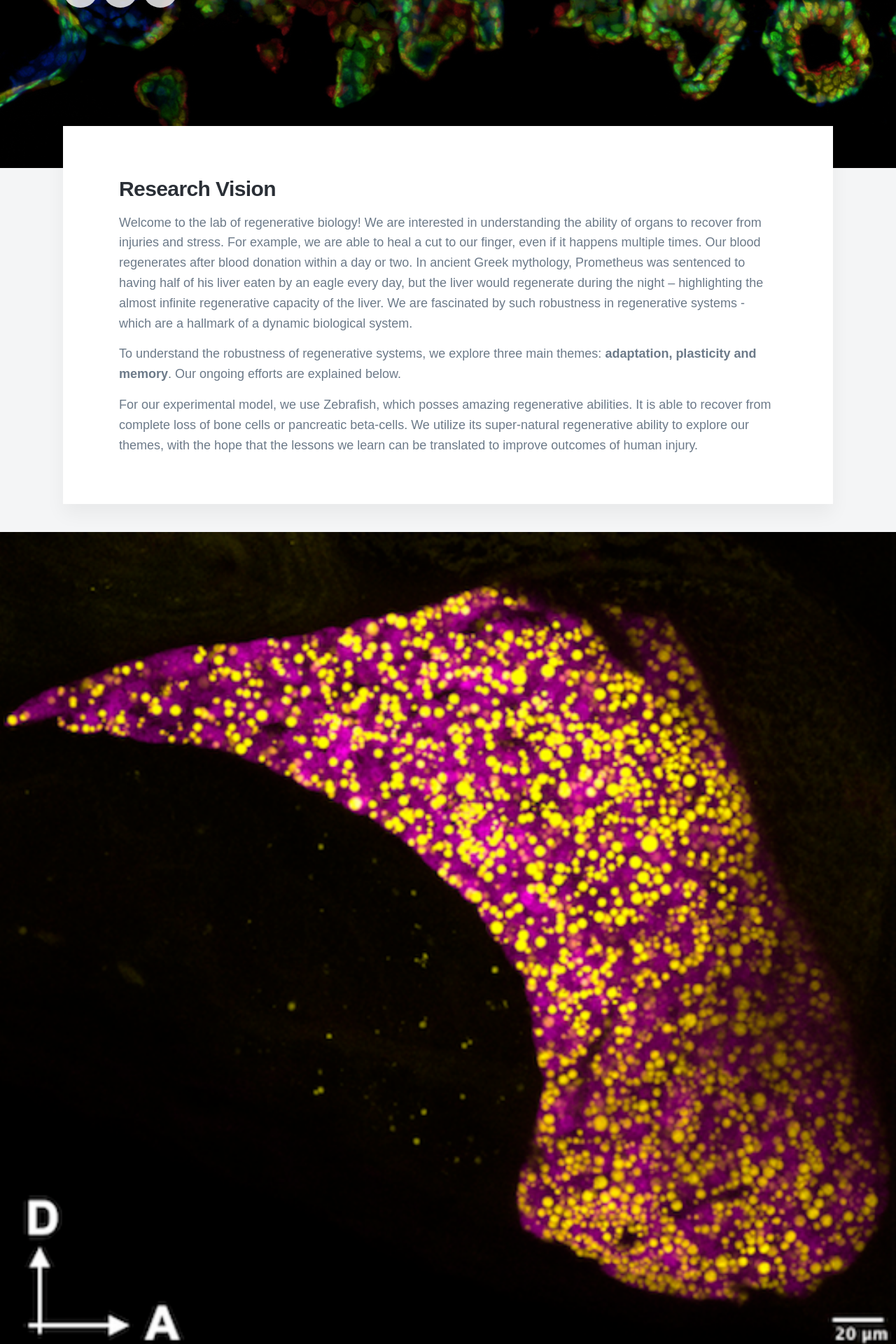
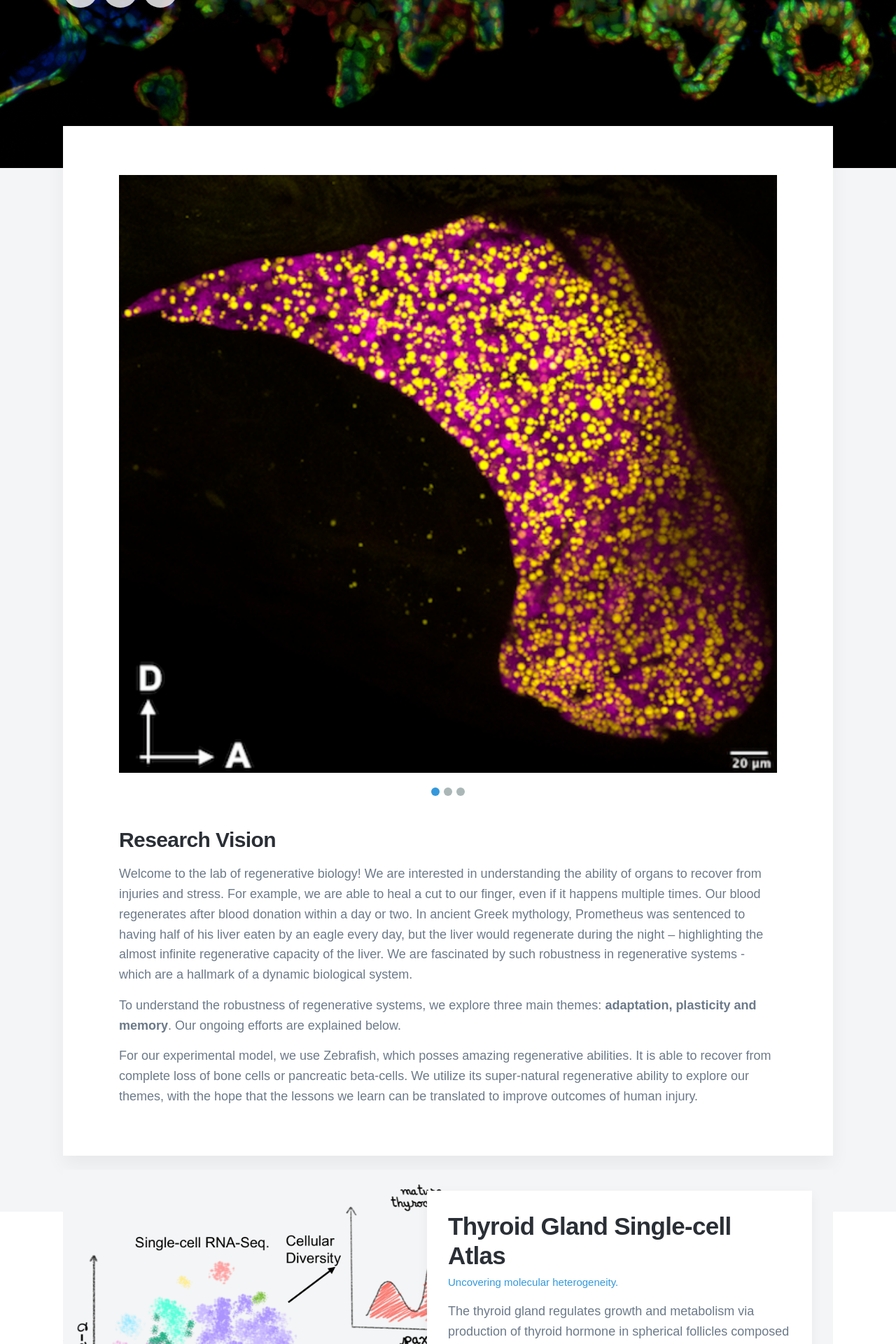
Before and after one commit to sumeetpalsingh/sumeetpalsingh.github.io, a Jekyll site: the page built from index.html, in a window 1280 px wide. Shown: the part 455-2375 px from the top of the page at 70% size. Built offline with Jekyll 4.4.1, drawn with Linux system fonts in a browser that asks for light colours; nearby versions of some CDN libraries; some web fonts are replaced.

Commit message:
Update index.html

```diff
--- a/index.html
+++ b/index.html
@@ -28,7 +28,13 @@ featured_image: /images/demo/home2.jpg
 
 		<article class="single-post">
 
-			<h3>Research Vision</h3>
+			<div class="gallery" data-columns="1">
+                <img src="/images/gallery/Steatosis.png" style="height=250px">
+                <img src="/images/gallery/Fed_MAX_Image-1.png">
+                <img src="/images/gallery/Thyroid adult_flt1.png">
+            </div>
+
+            <h3>Research Vision</h3>
 
             <p>
             Welcome to the lab of regenerative biology! We are interested in understanding the ability of organs to recover from injuries and stress. For example, we are able to heal a cut to our finger, even if it happens multiple times. Our blood regenerates after blood donation within a day or two. In ancient Greek mythology, Prometheus was sentenced to having half of his liver eaten by an eagle every day, but the liver would regenerate during the night – highlighting the almost infinite regenerative capacity of the liver. We are fascinated by such robustness in regenerative systems - which are a hallmark of a dynamic biological system.
@@ -46,11 +52,7 @@ featured_image: /images/demo/home2.jpg
 
 	</div>
 
-    <div class="gallery" data-columns="1">
-        <img src="/images/gallery/Steatosis.png">
-        <img src="/images/gallery/Fed_MAX_Image-1.png">
-        <img src="/images/gallery/Thyroid adult_flt1.png">
-    </div>
+
 
 </section>
 
```
